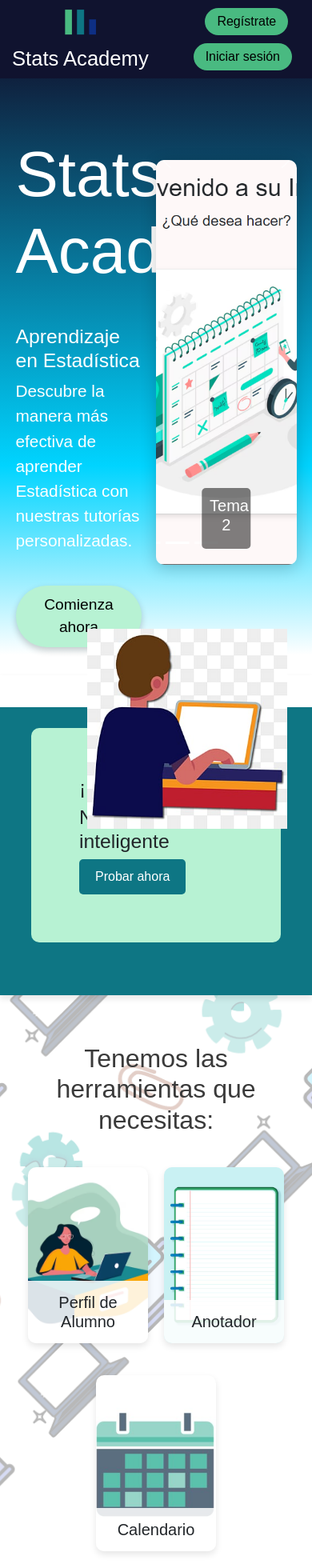
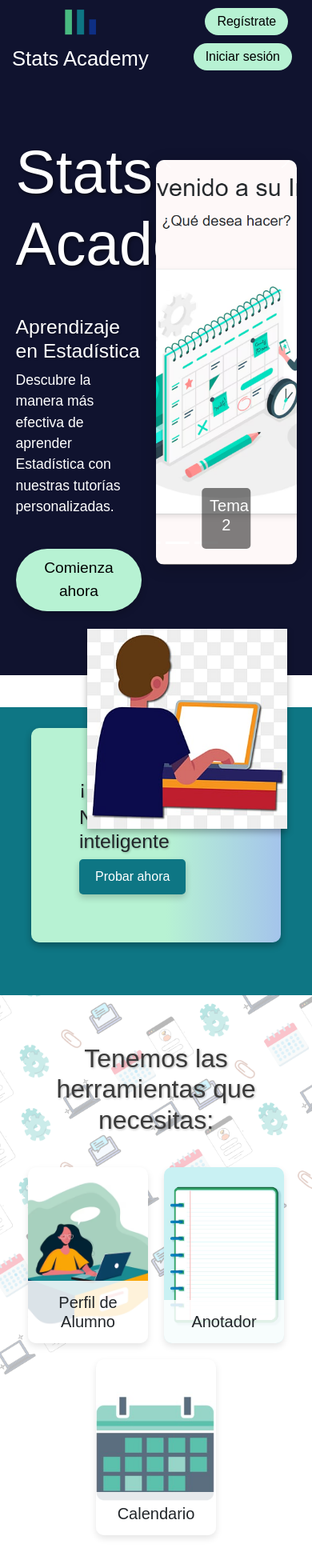
Before and after one commit to tlp1-Team-Interior-ipf/statsAcademy, a React (Vite) app in the folder client/: page / in a window 390 px wide. Shown: the top 1960 px of the page at 80% size. Built offline with nearby package versions, Linux system fonts and the light colour scheme; a web font is replaced by a local one.

Commit message:
Feat: si

```diff
--- a/client/package.json
+++ b/client/package.json
@@ -16,8 +16,11 @@
     "react": "^18.3.1",
     "react-bootstrap": "^2.10.5",
     "react-dom": "^18.3.1",
+    "react-intersection-observer": "^9.13.1",
     "react-responsive-carousel": "^3.2.23",
     "react-router-dom": "^6.26.2",
+    "react-spring": "^9.7.4",
+    "react-transition-group": "^4.4.5",
     "styled-components": "^6.1.13",
     "sweetalert": "^2.1.2"
   },
--- a/client/src/components/ToolsBanner.jsx
+++ b/client/src/components/ToolsBanner.jsx
@@ -1,29 +1,45 @@
 import React from 'react';
-import '../styles/ToolsBanner.css'; // Puedes añadir aquí los estilos CSS
+import { useInView } from 'react-intersection-observer';
+import { useSpring, animated } from 'react-spring';
+import '../styles/ToolsBanner.css';
 
 const ToolsBanner = () => {
+  const [ref, inView] = useInView({ triggerOnce: true, threshold: 0.2 }); // Se activa cuando el 20% de la tarjeta es visible
+
+  const animationProps = useSpring({
+    transform: inView ? 'translateY(0)' : 'translateY(50px)',
+    opacity: inView ? 1 : 0,
+    config: { tension: 200, friction: 20 },
+  });
+
   return (
     <div className="herramientas-container">
       <h2 className="herramientas-title">Tenemos las herramientas que necesitas:</h2>
-      <div className="tarjetas-container">
-        <div className="tarjeta tarjeta-perfil">
+      <div className="tarjetas-container" ref={ref}>
+        <div className="tarjeta-wrapper">
+          <animated.div style={animationProps} className="tarjeta tarjeta-perfil">
             <div className="tarjeta-contenido">
               <h3>Perfil de Alumno</h3>
             </div>
+          </animated.div>
         </div>
-        <div className="tarjeta tarjeta-anotador">
+        <div className="tarjeta-wrapper">
+          <animated.div style={animationProps} className="tarjeta tarjeta-anotador">
             <div className="tarjeta-contenido">
               <h3>Anotador</h3>
             </div>
+          </animated.div>
         </div>
-        <div className="tarjeta tarjeta-calendario">
+        <div className="tarjeta-wrapper">
+          <animated.div style={animationProps} className="tarjeta tarjeta-calendario">
             <div className="tarjeta-contenido">
               <h3>Calendario</h3>
             </div>
+          </animated.div>
         </div>
       </div>
     </div>
   );
-}
+};
 
 export default ToolsBanner;
--- a/client/src/styles/MainView.css
+++ b/client/src/styles/MainView.css
@@ -7,8 +7,9 @@
     box-sizing: border-box;
 
     /* Fondo gradiente */
-    background: rgb(16, 19, 47);
-    background: linear-gradient(180deg, rgba(16, 19, 47, 1) 7%, rgba(0, 212, 255, 1) 69%, rgba(255, 255, 255, 1) 97%);
+    /* /* background: rgb(165, 226, 255); */
+    background: #10132F;
+    /* background: linear-gradient(180deg, rgba(165, 226, 255, 1) 0%, rgba(255, 255, 255, 1) 100%); */
 
     position: relative; /* Para añadir elementos superpuestos como una capa de opacidad */
 }
@@ -17,18 +18,19 @@
     width: 45%;
     text-align: left;
     z-index: 1; /* Asegura que el texto esté sobre el fondo */
-    color: #ffffff;
+    color: #ffff;
     margin-top: 40px; /* Ajusta este valor para mover el texto hacia abajo */
 }
 
 .text-section h1 {
-    font-size: 5em;
+    font-size: 4.7em;
     margin-bottom: 20px;
     font-family: 'Kufam', sans-serif;
+    text-shadow: 2px 2px 4px rgba(0, 0, 0, 0.5); /* Añade sombra al título */
 }
 
 .text-section p {
-    font-size: 1.3em;
+    font-size: 1.1em;
     margin-bottom: 20px;
 }
 
@@ -146,3 +148,19 @@
     object-fit: cover; /* Asegura que la imagen llene el área correctamente */
     height: 60vh; /* Ajusta la altura de las imágenes */
 }
+
+.logo {
+    width: 150px; /* Ajusta el tamaño como desees */
+    height: auto; /* Mantiene la proporción de la imagen */
+    margin-bottom: 20px; /* Espacio entre el logo y el título */
+}
+
+/* Agrega estas clases de animación */
+.fade-in {
+    opacity: 0; /* Comienza invisible */
+    transition: opacity 1s ease-in-out; /* Transición suave para la aparición */
+}
+
+.fade-in.visible {
+    opacity: 1; /* Aparece gradualmente */
+}
--- a/client/src/styles/NavBar.css
+++ b/client/src/styles/NavBar.css
@@ -1,15 +1,41 @@
 /* Estilos para el navbar */
-
 .custom-navbar {
+  position: fixed; /* Mantiene el navbar fijo en la parte superior */
+  top: 0; /* Posiciona el navbar en la parte superior de la página */
+  width: 100%; /* Hace que el navbar ocupe todo el ancho de la ventana */
+  z-index: 1000; /* Asegura que el navbar esté por encima de otros elementos */
   display: flex;
   justify-content: space-between;
   align-items: center;
-  padding: 10px 20px;
-  background-color: #10132F;
-  color: white;
-  font-family: 'Krub', sans-serif;
+  padding: 5px 15px; /* Ajusta el padding para hacer el navbar más delgado */
+  background-color: #10132F; /* Color de fondo del navbar */
+  color: white; /* Color del texto */
+  font-family: 'Krub', sans-serif; /* Fuente del navbar */
+  transition: background-color 0.3s ease, padding 0.3s ease; /* Transiciones para suavizar cambios */
 }
 
+/* Línea debajo del navbar */
+.custom-navbar-line {
+  height: 1px; /* Altura de la línea */
+  background-color: #284691; /* Color de la línea */
+  width: 100%; /* Ocupar todo el ancho del navbar */
+  position: absolute; /* Posiciona la línea en relación al navbar */
+  bottom: 0; /* Posiciona la línea en la parte inferior */
+  left: 0; /* Alinea a la izquierda */
+  transform: scaleY(0); /* Reduce la línea a cero, en lugar de desplazarla */
+  transform-origin: top; /* Define el origen de la transformación */
+  opacity: 0; /* Inicialmente invisible */
+  transition: opacity 0.3s ease, transform 0.3s ease; /* Suaviza la transición */
+}
+
+/* Mostrar línea cuando el navbar está desplazado */
+.custom-navbar.scrolled .custom-navbar-line {
+  transform: scaleY(1); /* Muestra la línea completamente */
+  opacity: 1; /* Hace visible la línea */
+}
+
+
+/* Estilos para la sección izquierda del navbar */
 .custom-navbar-left {
   display: flex;
   align-items: center;
@@ -32,52 +58,41 @@
   cursor: pointer;
 }
 
+/* Estilos para la sección derecha del navbar */
 .custom-navbar-right {
   display: flex;
   align-items: center;
 }
 
+/* Estilos para los botones del navbar */
 .custom-btn {
-  background-color: #49BA81;
-  color: black;
-  border: none;
-  border-radius: 40px;
+  background-color: #b7f2d3; /* Color de fondo del botón */
+  color: black; /* Color del texto del botón */
+  border: none; /* Sin borde */
+  border-radius: 40px; /* Esquinas redondeadas */
   padding: 5px 15px; /* Ajuste para que los botones sean más delgados */
-  font-family: 'Krub', sans-serif;
+  font-family: 'Krub', sans-serif; /* Fuente del botón */
   font-size: 1em; /* Opcional: reducir el tamaño de la fuente si es necesario */
-  margin-left: 10px;
-  cursor: pointer;
+  margin-left: 10px; /* Espaciado entre botones */
+  cursor: pointer; /* Cursor de mano al pasar por encima */
   transition: background-color 0.3s ease; /* Agrega transición */
 }
 
-
 .custom-btn:hover {
-  background-color: #3ea770;
+  background-color: #3EA770; /* Color al pasar el cursor */
 }
 
 .custom-btn.login {
-  margin-right: 10px;
+  margin-right: 10px; /* Margen derecho específico para el botón de login */
 }
 
+/* Ajustes para dispositivos móviles */
 @media (max-width: 768px) {
-  .custom-navbar-left, .custom-navbar-right {
-    flex-direction: column;
+  .custom-navbar-left,
+  .custom-navbar-right {
+    flex-direction: column; /* Cambia a columna en pantallas pequeñas */
   }
   .custom-btn {
-    margin: 5px 0;
+    margin: 5px 0; /* Espaciado vertical entre botones */
   }
 }
-
-.custom-navbar {
-  position: fixed; /* Mantiene el navbar fijo en la parte superior */
-  top: 0; /* Posiciona el navbar en la parte superior de la página */
-  width: 100%; /* Hace que el navbar ocupe todo el ancho de la ventana */
-  z-index: 1000; /* Asegura que el navbar esté por encima de otros elementos */
-  display: flex;
-  justify-content: space-between;
-  align-items: center;
-  padding: 5px 15px; /* Ajusta el padding para hacer el navbar más delgado */
-  background-color: #10132F;
-  color: white;
-  font-family: 'Krub', sans-serif;
-}
--- a/client/src/styles/ToolsBanner.css
+++ b/client/src/styles/ToolsBanner.css
@@ -1,34 +1,43 @@
 .herramientas-container {
   text-align: center;
   padding: 60px 20px;
-  background-image: url('../assets/backgroundtools.png'); /* Ruta a tu imagen de fondo */
-  background-size: cover; /* Asegura que la imagen cubra todo el contenedor */
-  background-position: center; /* Centra la imagen */
-  background-repeat: no-repeat; /* Evita que la imagen se repita */
-  background-color: #f5f5f5; /* Color de fondo por defecto (se mostrará si la imagen no carga) */
+  background-image: url('../assets/backgroundtools.png');
+  background-size: cover;
+  background-position: center;
+  background-repeat: no-repeat;
+  background-color: #f5f5f5;
 }
 
 .herramientas-title {
   font-size: 32px;
-  font-weight : 500;
+  font-weight: 500;
   margin-bottom: 40px;
-  color: #3a3a3a; /* Asegúrate de que el texto sea legible sobre la imagen */
+  color: #3a3a3a;
 }
 
 .tarjetas-container {
   display: flex;
   justify-content: center;
-  gap: 150px;
+  gap: 220px; /* Espaciado entre las tarjetas */
   margin-top: 40px;
   flex-wrap: wrap;
+}
+
+/* Contenedor adicional para cada tarjeta */
+.tarjeta-wrapper {
+  display: flex;
+  justify-content: center;
+  align-items: center;
+  width: 200px; /* Tamaño fijo para el contenedor */
+  height: 270px;
 }
 
 .tarjeta {
   background-color: #ffffff;
   border-radius: 10px;
   box-shadow: 0 4px 8px rgba(0, 0, 0, 0.1);
-  width: 200px;
-  height: 270px;
+  width: 100%;
+  height: 100%;
   display: flex;
   flex-direction: column;
   justify-content: flex-end;
@@ -36,7 +45,12 @@
   background-position: center;
   overflow: hidden;
   text-align: center;
-  margin-bottom: 20px;
+  transition: transform .2s
+}
+
+.tarjeta:hover {
+  transform: scale(1.05) !important;
+  width: 250px;
 }
 
 .tarjeta-contenido {
@@ -64,7 +78,7 @@
 
 /* Ajustes responsivos */
 @media (max-width: 768px) {
-  .tarjeta {
+  .tarjeta-wrapper {
     width: 150px;
     height: 220px;
   }
--- a/client/src/styles/TutorBanner.css
+++ b/client/src/styles/TutorBanner.css
@@ -5,23 +5,26 @@
     height: 400px; /* Ajusta la altura si es necesario */
     padding: 0;
     background: linear-gradient(to bottom, #ffffff 10%, #0E7684 10%); /* 20% superior blanca, 80% restante verde */
-    box-shadow: 0 4px 8px rgba(0, 0, 0, 0.1); /* Sombra para resaltar el banner */
     position: relative; /* Necesario para que los elementos posicionados absolutamente se ubiquen en relación a este contenedor */
 }
 
 .banner-content {
     width: 80%; /* El banner ocupa el 60% del ancho de la pantalla */
-    background: #B7F2D3;
+    background: rgb(183,242,211);
+    background: linear-gradient(90deg, rgba(183,242,211,1) 54%, rgba(164,196,235,1) 100%);
     text-align: left;
     padding: 60px; /* Mayor espacio para que se vea más grande */
     border-radius: 10px; /* Redondeado para diferenciar el contenido */
     z-index: 1; /* Asegura que el contenido esté por encima de la imagen */
+    box-shadow: 0 4px 8px rgba(0, 0, 0, 0.3); /* Sombra para resaltar el contenido del banner */
 }
+
 
 h2 {
     font-size: 28px;
     color: #333;
     margin-bottom: 15px;
+    text-shadow: 1px 1px 3px rgba(0, 0, 0, 0.3); /* Sombra para el texto de los títulos */
 }
 
 .cta-button {
@@ -32,10 +35,13 @@ h2 {
     border: none;
     border-radius: 5px;
     cursor: pointer;
+    box-shadow: 0 4px 8px rgba(0, 0, 0, 0.2); /* Sombra para el botón */
+    transition: background-color 0.3s ease, box-shadow 0.3s ease; /* Transición suave para el hover */
 }
 
 .cta-button:hover {
     background-color: #06555b; /* Un tono más oscuro del verde para el hover */
+    box-shadow: 0 6px 12px rgba(0, 0, 0, 0.3); /* Incrementa la sombra al hacer hover */
 }
 
 .tutor-image {
@@ -45,4 +51,5 @@ h2 {
     top: -8px; /* Ajusta la cantidad de desplazamiento hacia arriba para superponerla */
     width: 250px; /* Aumenta el tamaño de la imagen según tus necesidades */
     z-index: 2; /* Mantiene la imagen por encima del contenido del banner */
+    box-shadow: 0 4px 8px rgba(0, 0, 0, 0.3); /* Añade sombra a la imagen para dar una sensación de flotación */
 }
```
Also changed, not shown: client/src/components/MainView.jsx (+12 -4 lines), client/src/components/NavBar.jsx (+18 -2 lines), client/src/assets/backgroundtools.png, 1 other file (tests, documents, lock files or other folders). Lines whose indentation alone changed are shown as unchanged.
